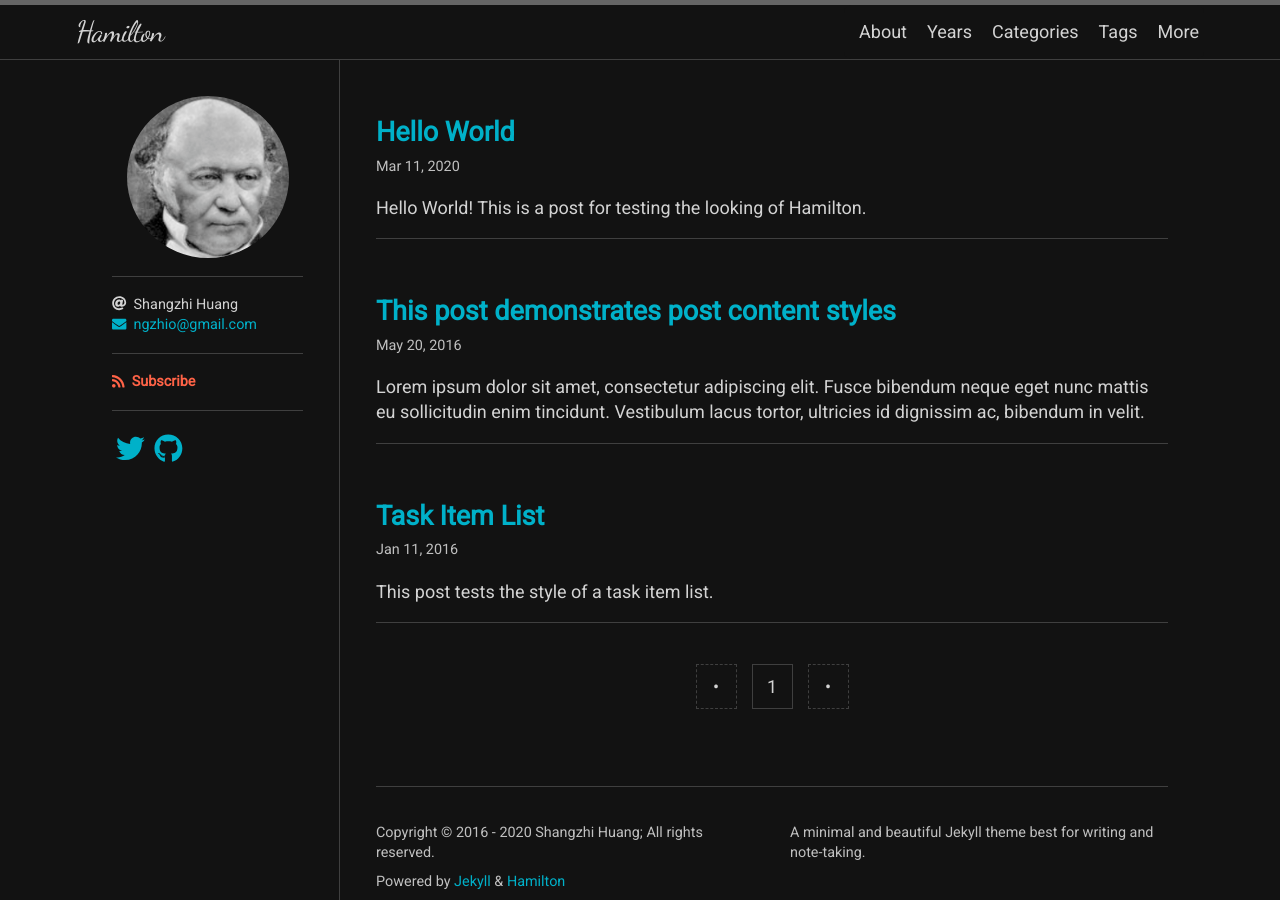
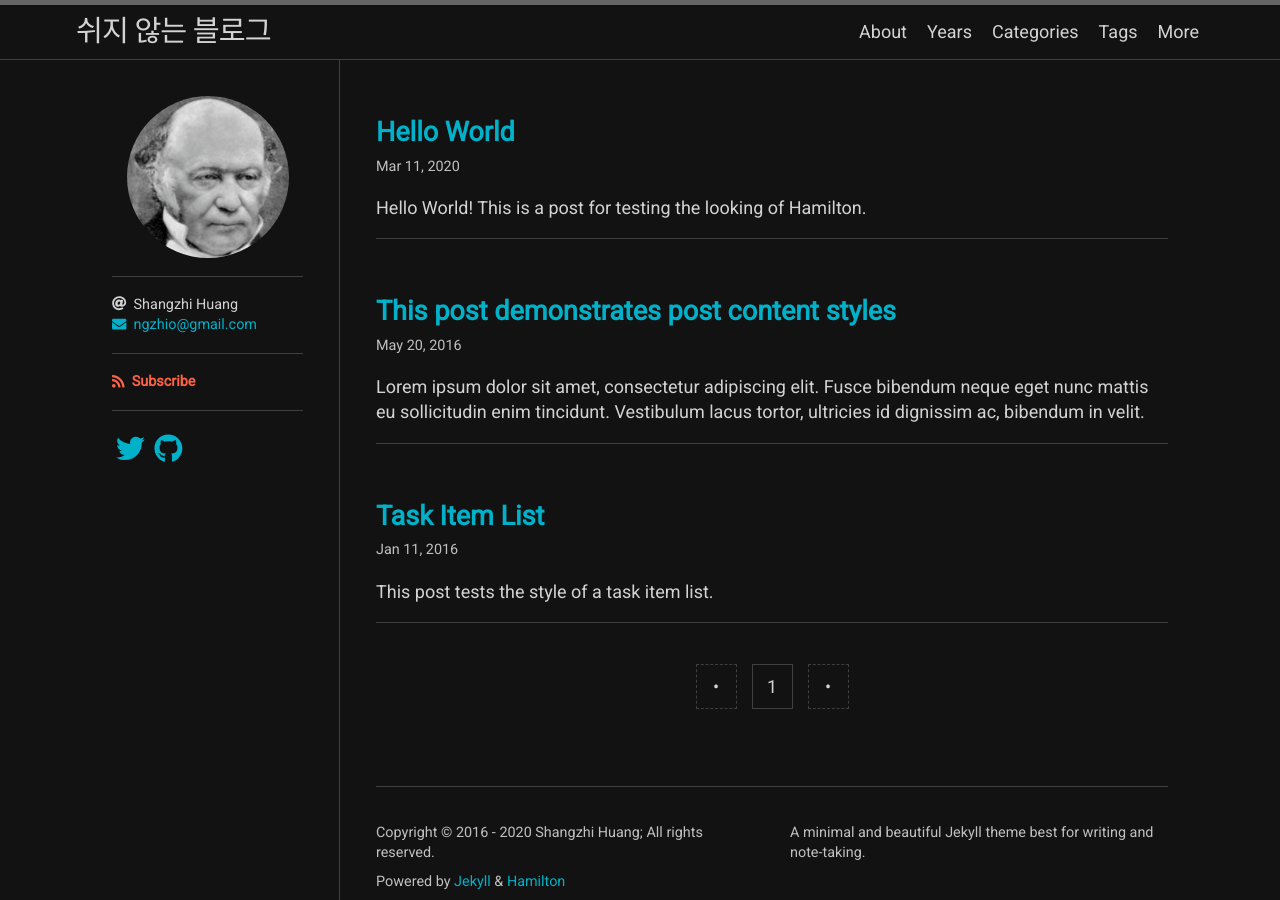
Before and after one commit to Norest73/Norest73.github.io, a Jekyll site: the page built from index.html, in a window 1280 px wide. Built offline with Jekyll 4.4.1, drawn with Linux system fonts in a browser that asks for light colours; nearby versions of some CDN libraries; some web fonts are replaced; the list of posts is cut into pages by our own code.

Commit message:
Update _config.yml

```diff
--- a/_config.yml
+++ b/_config.yml
@@ -1,4 +1,4 @@
-title: Hamilton
+title: 쉬지 않는 블로그
 description: A minimal and beautiful Jekyll theme best for writing and note-taking.
 author: Shangzhi Huang
 avatar: /logo.png
```
